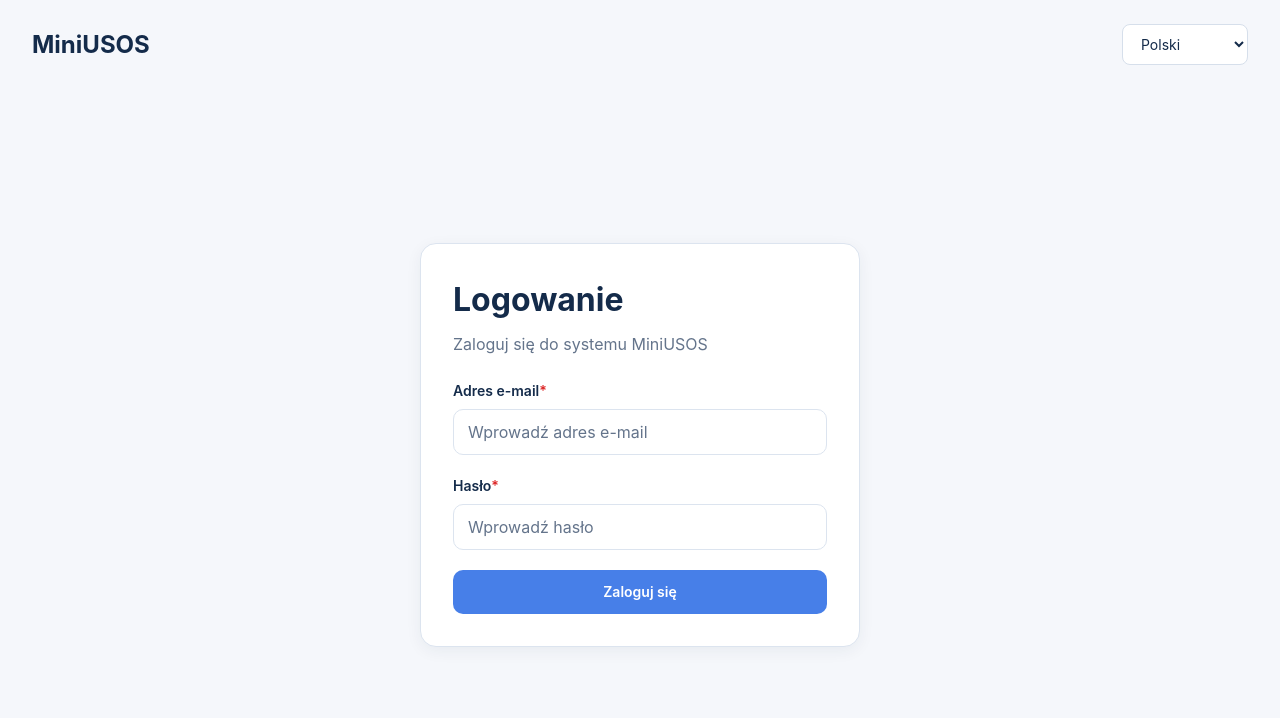
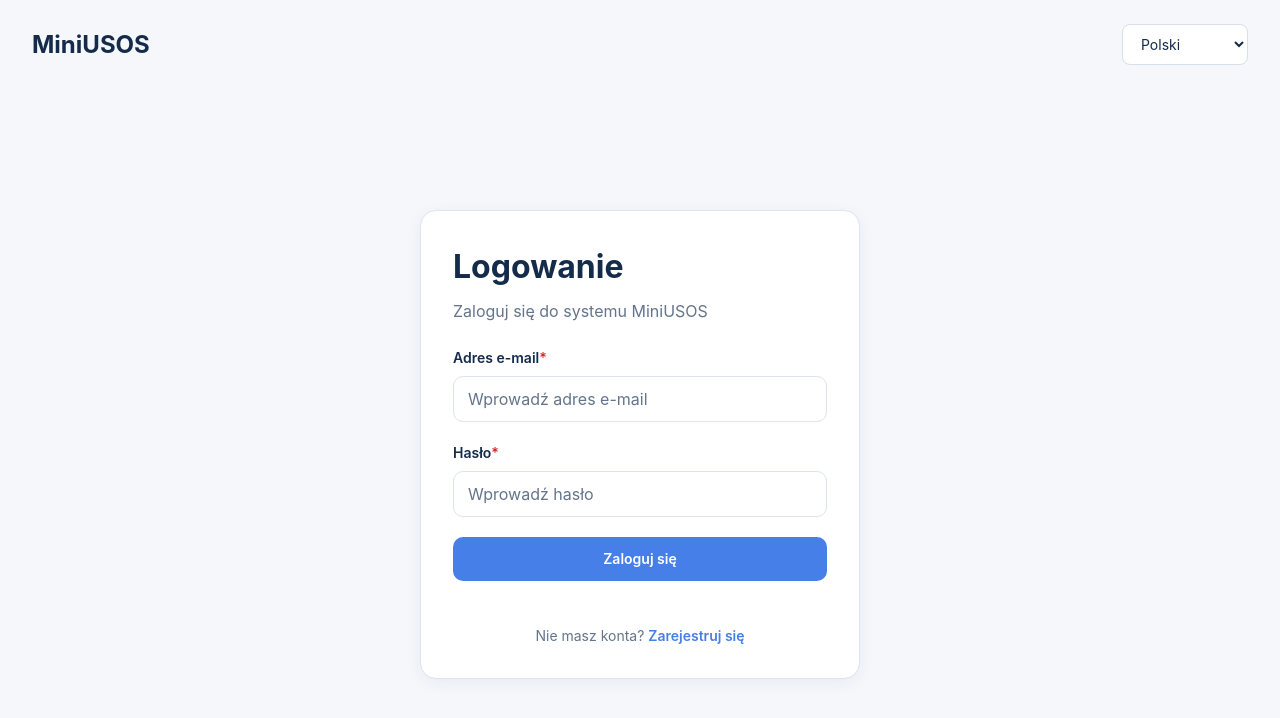
Before and after one commit to AndriiDm05/miniusos, a React (Vite) app in the folder frontend/: page /login in a window 1280 px wide. Shown: the top 718 px of the page. Built offline with nearby package versions, Linux system fonts and the light colour scheme.

Commit message:
feat: add registration route and authentication navigation

```diff
--- a/frontend/src/AppRouter/AppRouter.tsx
+++ b/frontend/src/AppRouter/AppRouter.tsx
@@ -1,5 +1,6 @@
 import { Navigate, Route, Routes } from 'react-router';
 
+import RegisterPage from '../pages/auth/RegisterPage';
 import LoginPage from '../pages/auth/LoginPage';
 import { AppLayout } from '../components/layout/AppLayout/AppLayout';
 import StudentDashboardPage from '../pages/student/StudentDashboardPage';
@@ -9,8 +10,10 @@ import LecturerDashboardPage from '../pages/lecturer/LecturerDashboardPage';
 export const AppRouter = () => {
     return (
         <Routes>
-            <Route path="/" element={<Navigate to="/login" replace />} />
+            <Route path="/" element={<Navigate to="/login" replace />} />\
+
             <Route path="/login" element={<LoginPage />} />
+            <Route path="/register" element={<RegisterPage />} />
 
             <Route element={<AppLayout userRole="student" />}>
                 <Route path="/student" element={<StudentDashboardPage />} />
--- a/frontend/src/i18n/locales/en.json
+++ b/frontend/src/i18n/locales/en.json
@@ -15,7 +15,12 @@
         "emailRequired": "Email address is required",
         "emailInvalid": "Enter a valid email address",
         "passwordRequired": "Password is required",
-        "demoNotice": "Sign-in will be available after connecting the server"
+        "demoNotice": "Sign-in will be available after connecting the server",
+        "register": "Sign up",
+        "registerDescription": "Create your MiniUSOS account",
+        "noAccount": "Don't have an account?",
+        "alreadyHaveAccount": "Already have an account?",
+        "signIn": "Sign in"
     },
     "student": {
         "dashboard": "Student Dashboard"
--- a/frontend/src/i18n/locales/pl.json
+++ b/frontend/src/i18n/locales/pl.json
@@ -15,7 +15,13 @@
         "emailRequired": "Adres e-mail jest wymagany",
         "emailInvalid": "Wprowadź poprawny adres e-mail",
         "passwordRequired": "Hasło jest wymagane",
-        "demoNotice": "Logowanie będzie dostępne po podłączeniu serwera"
+        "demoNotice": "Logowanie będzie dostępne po podłączeniu serwera",
+        "register": "Zarejestruj się",
+        "registerDescription": "Utwórz konto w systemie MiniUSOS",
+        "noAccount": "Nie masz konta?",
+        "alreadyHaveAccount": "Masz już konto?",
+        "signIn": "Zaloguj się"
+
     },
     "student": {
         "dashboard": "Panel studenta"
--- a/frontend/src/i18n/locales/uk.json
+++ b/frontend/src/i18n/locales/uk.json
@@ -15,7 +15,12 @@
         "emailRequired": "Вкажіть електронну пошту",
         "emailInvalid": "Введіть правильну адресу електронної пошти",
         "passwordRequired": "Вкажіть пароль",
-        "demoNotice": "Вхід буде доступний після підключення сервера"
+        "demoNotice": "Вхід буде доступний після підключення сервера",
+        "register": "Зареєструватися",
+        "registerDescription": "Створіть обліковий запис MiniUSOS",
+        "noAccount": "Немає облікового запису?",
+        "alreadyHaveAccount": "Вже маєте обліковий запис?",
+        "signIn": "Увійти"
     },
     "student": {
         "dashboard": "Панель студента"
--- a/frontend/src/pages/auth/LoginPage.module.css
+++ b/frontend/src/pages/auth/LoginPage.module.css
@@ -54,6 +54,22 @@
     font-size: var(--font-size-sm);
 }
 
+.registerLink {
+    margin: var(--spacing-6) 0 0;
+    color: var(--color-text-secondary);
+    font-size: var(--font-size-sm);
+    text-align: center;
+}
+
+.registerLink a {
+    color: var(--color-accent);
+    font-weight: 600;
+}
+
+.registerLink a:hover {
+    text-decoration: underline;
+}
+
 @media (max-width: 480px) {
     .header {
         padding: var(--spacing-4);
--- a/frontend/src/pages/auth/LoginPage.tsx
+++ b/frontend/src/pages/auth/LoginPage.tsx
@@ -1,4 +1,5 @@
 import { useState } from 'react';
+import { Link } from 'react-router';
 import type { FormEvent } from 'react';
 import { useTranslation } from 'react-i18next';
 
@@ -90,6 +91,14 @@ const LoginPage = () => {
                             {t('auth.demoNotice')}
                         </p>
                     )}
+
+                    <p className={styles.registerLink}>
+                        {t('auth.noAccount')}{' '}
+                        <Link to="/register">
+                            {t('auth.register')}
+                        </Link>
+                    </p>
+
                 </form>
             </section>
         </main>
--- /dev/null
+++ b/frontend/src/pages/auth/RegisterPage.tsx
@@ -0,0 +1,32 @@
+import { Link } from 'react-router';
+import { useTranslation } from 'react-i18next';
+
+import { LanguageSwitcher } from '../../components/LanguageSwitcher/LanguageSwitcher';
+
+const RegisterPage = () => {
+    const { t } = useTranslation();
+
+    return (
+        <main>
+            <header>
+                <h1>MiniUSOS</h1>
+                <LanguageSwitcher />
+            </header>
+
+            <section>
+                <h2>{t('auth.register')}</h2>
+                <p>{t('auth.registerDescription')}</p>
+
+                <p>
+                    {t('auth.alreadyHaveAccount')}{' '}
+                    <Link to="/login">
+                        {t('auth.signIn')}
+                    </Link>
+                </p>
+            </section>
+        </main>
+
+    );
+};
+
+export default RegisterPage;
```
Also changed, not shown: frontend/src/pages/auth/RegisterPage.module.css (added).
